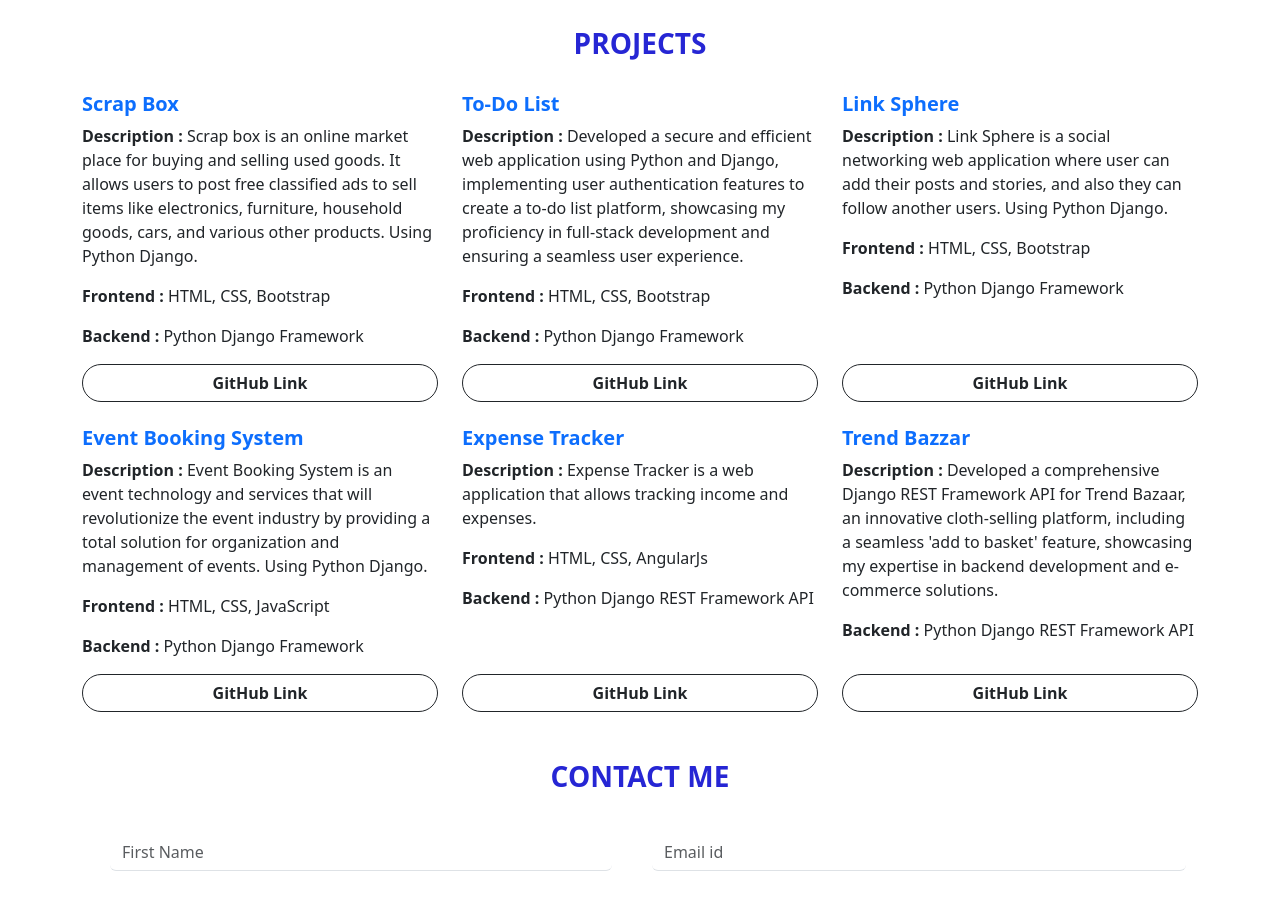
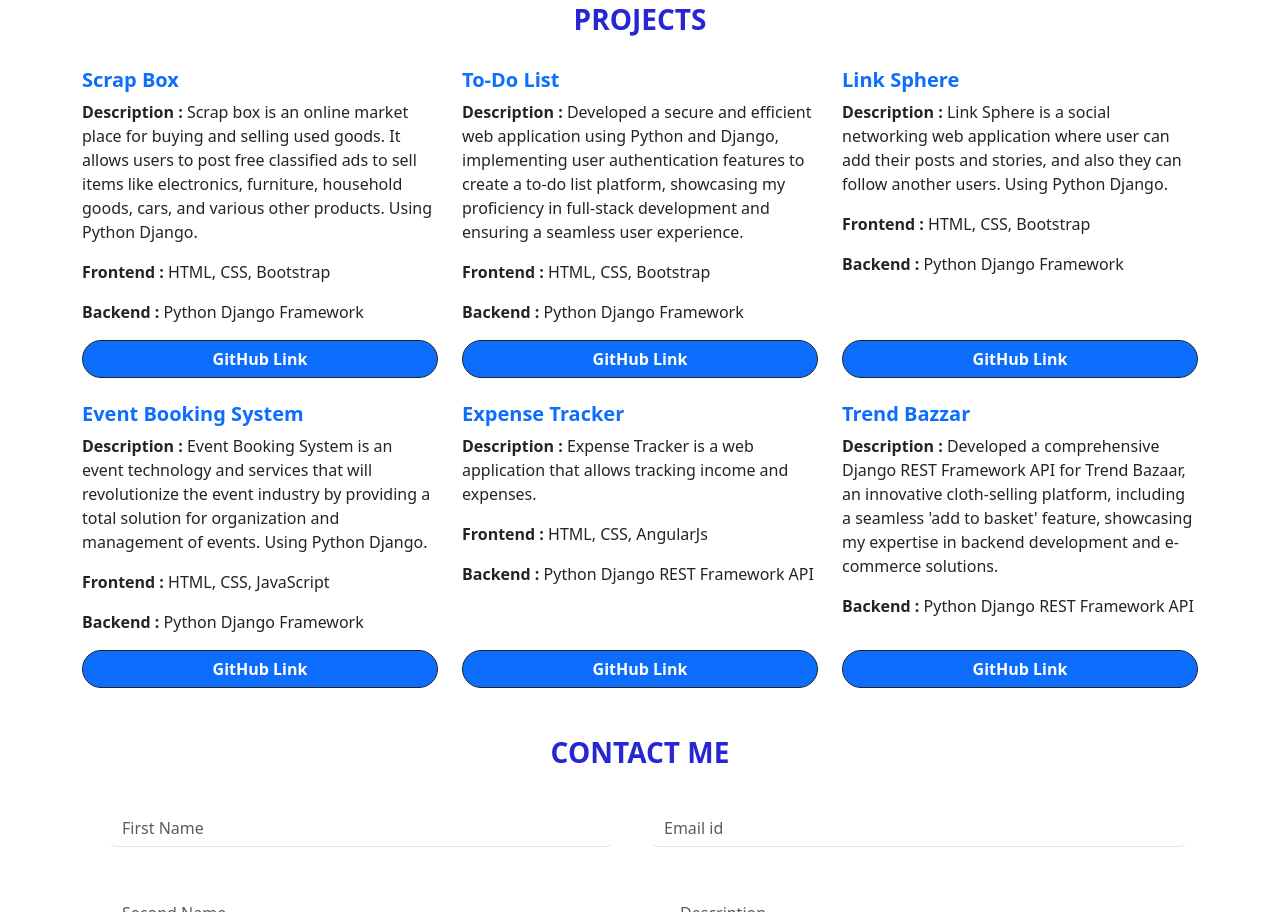
Before and after one commit to AneesArr/portfolio, a plain HTML site: page index.html in a window 1280 px wide. Shown: the part 1865-2777 px from the top of the page. Drawn offline with nearby package versions, Linux system fonts and the light colour scheme.

Commit message:
second init

```diff
--- a/index.html
+++ b/index.html
@@ -45,7 +45,7 @@
                             <div class="card-body ms-4">
                                 <p><strong>Name : </strong> Anees AR</p>
                                 <p><strong>Birthday : </strong> July 12, 2002</p>
-                                <p><strong>Degree : </strong> Bachelor of Computer Science</p>
+                                <p><strong>Degree : </strong> BSc Computer Science</p>
                                 <p><strong>Phone :</strong> +91 8138866515</p>
                                 <p><strong>Address :</strong> Arakkal (H), Orumanayoor</p>
                             </div>
@@ -63,8 +63,8 @@
                         </div>
                     </div>
                 </div>
-                <a href="https://www.linkedin.com/in/aneesar/ " class="btn btn2 rounded-pill mt-3 text-white border-2 border-white ms-5 "  type="button">Hire Me</a>
-                <a href="https://www.linkedin.com/in/aneesar/ " class="btn rounded-pill ms-3 mt-3 btn-light border border-2" type="button">Learn More</a>
+                <a href="https://www.linkedin.com/in/aneesar/ " class="btn btn2 rounded-pill mt-3 text-white border-2 border-white ms-5 "  type="button">LinkedIn Profile</a>
+                <a href="https://github.com/AneesArr/" class="btn rounded-pill ms-3 mt-3 btn-light border btn-primary border-2" type="button">GitHub Profile</a>
             </div>
         </div>
     </div>
@@ -188,7 +188,7 @@
                     <p><strong>Frontend : </strong> HTML, CSS, Bootstrap</strong></p>
                     <p><strong>Backend : </strong>Python Django Framework</strong></p>
 
-                    <a href="https://github.com/AneesArr/scrappapp.git" class="btn rounded-pill btn btn-outline-dark" type="button"><strong>GitHub Link </strong></a>
+                    <a href="https://github.com/AneesArr/scrappapp.git" class="btn rounded-pill btn btn-outline-dark btn btn-primary text-white" type="button"><strong>GitHub Link </strong></a>
 
                 </div>
             </div>
@@ -199,7 +199,7 @@
                     <p><strong>Frontend : </strong> HTML, CSS, Bootstrap</strong></p>
                     <p><strong>Backend : </strong>Python Django Framework</strong></p>
 
-                    <a href="https://github.com/AneesArr/todo.git" class="btn rounded-pill btn btn-outline-dark" type="button"><strong>GitHub Link </strong></a>
+                    <a href="https://github.com/AneesArr/todo.git" class="btn rounded-pill btn btn-outline-dark btn btn-primary text-white" type="button"><strong>GitHub Link </strong></a>
 
                 </div>
             </div>
@@ -211,7 +211,7 @@
                     <p><strong>Frontend : </strong> HTML, CSS, Bootstrap</strong></p>
                     <p><strong>Backend : </strong>Python Django Framework</strong></p>
 
-                    <a href="https://github.com/AneesArr/socialapp.git" class="btn rounded-pill btn btn-outline-dark mt-5" type="button"><strong>GitHub Link </strong></a>
+                    <a href="https://github.com/AneesArr/socialapp.git" class="btn rounded-pill btn btn-outline-dark mt-5 btn btn-primary text-white" type="button"><strong>GitHub Link </strong></a>
 
 
                 </div>
@@ -224,7 +224,7 @@
                     <p><strong>Frontend : </strong> HTML, CSS, JavaScript</strong></p>
                     <p><strong>Backend : </strong>Python Django Framework</strong></p>
 
-                    <a href="https://github.com/AneesArr/event.git" class="btn rounded-pill btn btn-outline-dark" type="button"><strong> GitHub Link </strong></a>
+                    <a href="https://github.com/AneesArr/event.git" class="btn rounded-pill btn btn-outline-dark btn btn-primary text-white" type="button"><strong> GitHub Link </strong></a>
 
                 </div>
             </div>
@@ -236,7 +236,7 @@
                     <p><strong>Frontend : </strong> HTML, CSS, AngularJs</strong></p>
                     <p><strong>Backend : </strong>Python Django REST Framework API</strong></p>
 
-                    <a href="https://github.com/AneesArr/expensetracker.git" class="btn rounded-pill btn btn-outline-dark mt-5" type="button"><strong>GitHub Link </strong></a>
+                    <a href="https://github.com/AneesArr/expensetracker.git" class="btn rounded-pill btn btn-outline-dark mt-5 btn btn-primary text-white" type="button"><strong>GitHub Link </strong></a>
 
 
                 </div>
@@ -248,7 +248,7 @@
                     <p><strong>Description : </strong>Developed a comprehensive Django REST Framework API for Trend Bazaar, an innovative cloth-selling platform, including a seamless 'add to basket' feature, showcasing my expertise in backend development and e- commerce solutions. </p>
                     <p><strong>Backend : </strong>Python Django REST Framework API</strong></p>
 
-                    <a href="https://github.com/AneesArr/Trendbazzar.git" class="btn rounded-pill btn btn-outline-dark mt-3 " type="button"><strong>GitHub Link </strong></a>
+                    <a href="https://github.com/AneesArr/Trendbazzar.git" class="btn rounded-pill btn btn-outline-dark mt-3 btn btn-primary text-white" type="button"><strong>GitHub Link </strong></a>
 
 
                 </div>
@@ -290,7 +290,7 @@
         </div>
         <div class="col">
             <form action="">
-                <div class="d-flex justify-content-center">
+                <div class="d-flex justify-content-center ">
                     <a href="mailto:aneeshaneefa1@outlook.com" type="submit" class="btn btn-primary mb-5 rounded-pill">Contact</a>
                 </div>
             </form>
```
Also changed, not shown: contact.html (added), 1 other file.
